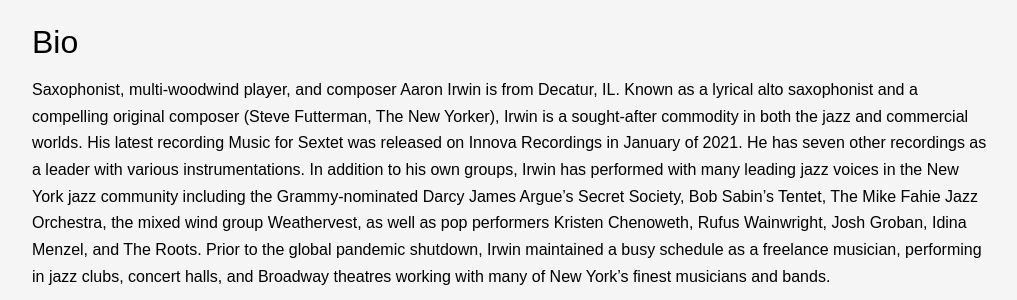
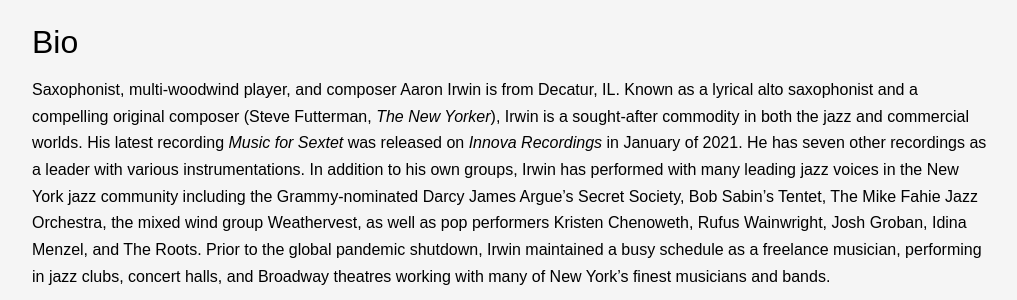
Before and after one commit to ryanve/aaronirwin.com, a Jekyll site: the page built from bio.md, in a window 1280 px wide. Shown: the part 132-432 px from the top of the page, without its empty margins (128-1145 px from the left). Built offline with Jekyll 4.4.1, drawn with Linux system fonts in a browser that asks for light colours.

Commit message:
Update bio.md

```diff
--- a/bio.md
+++ b/bio.md
@@ -4,7 +4,7 @@
 
 # Bio
 
-Saxophonist, multi-woodwind player, and composer Aaron Irwin is from Decatur, IL. Known as a lyrical alto saxophonist and a compelling original composer (Steve Futterman, The New Yorker), Irwin is a sought-after commodity in both the jazz and commercial worlds. His latest recording Music for Sextet was released on Innova Recordings in January of 2021. He has seven other recordings as a leader with various instrumentations. In addition to his own groups, Irwin has performed with many leading jazz voices in the New York jazz community including the Grammy-nominated Darcy James Argue’s Secret Society, Bob Sabin’s Tentet, The Mike Fahie Jazz Orchestra, the mixed wind group Weathervest, as well as pop performers Kristen Chenoweth, Rufus Wainwright, Josh Groban, Idina Menzel, and The Roots. Prior to the global pandemic shutdown, Irwin maintained a busy schedule as a freelance musician, performing in jazz clubs, concert halls, and Broadway theatres working with many of New York's finest musicians and bands.
+Saxophonist, multi-woodwind player, and composer Aaron Irwin is from Decatur, IL. Known as a lyrical alto saxophonist and a compelling original composer (Steve Futterman, *The New Yorker*), Irwin is a sought-after commodity in both the jazz and commercial worlds. His latest recording *Music for Sextet* was released on *Innova Recordings* in January of 2021. He has seven other recordings as a leader with various instrumentations. In addition to his own groups, Irwin has performed with many leading jazz voices in the New York jazz community including the Grammy-nominated Darcy James Argue’s Secret Society, Bob Sabin’s Tentet, The Mike Fahie Jazz Orchestra, the mixed wind group Weathervest, as well as pop performers Kristen Chenoweth, Rufus Wainwright, Josh Groban, Idina Menzel, and The Roots. Prior to the global pandemic shutdown, Irwin maintained a busy schedule as a freelance musician, performing in jazz clubs, concert halls, and Broadway theatres working with many of New York's finest musicians and bands.
 
 Irwin holds a bachelor’s degree in music from DePaul University in Chicago, Illinois and a master’s degree in music from the University of Miami in Miami, Florida. He is a dedicated educator with over 15 years of teaching experience and currently serves as an adjunct saxophone professor at Towson University in Baltimore, Maryland, and woodwind instructor at Packer Collegiate Institute in Brooklyn, New York.
 
```
